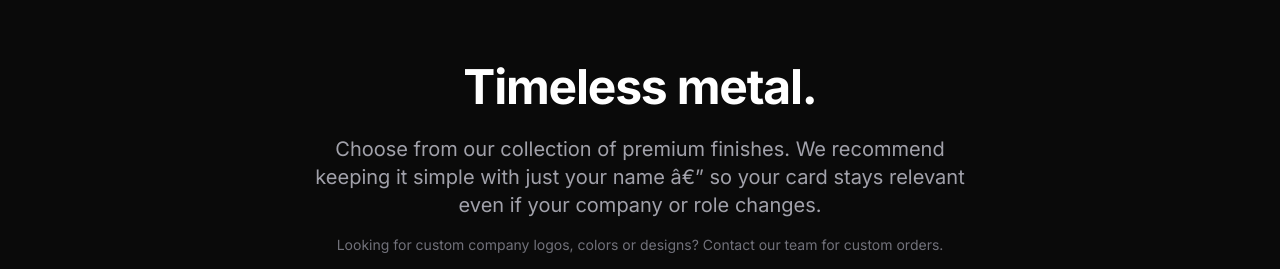
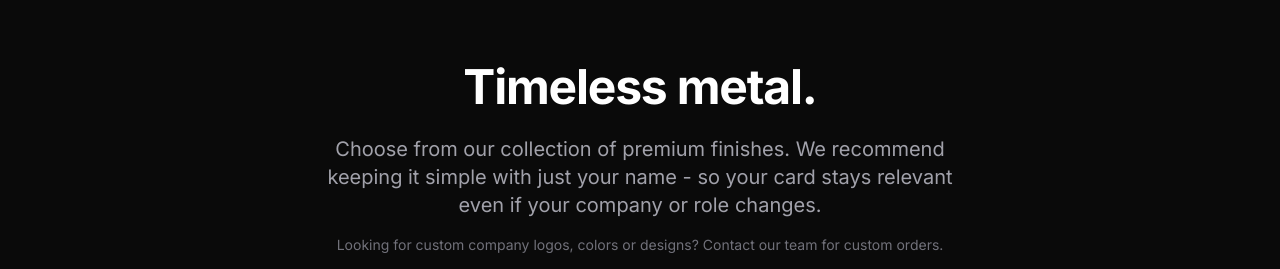
Before and after one commit to youemayare/tayz-landing-page, a Next.js app: page / in a window 1280 px wide. Shown: the part 1020-1289 px from the top of the page. Built offline with nearby package versions, Linux system fonts and the light colour scheme.

Commit message:
fix: resolve text encoding corruption from powershell script

```diff
--- a/src/app/page.tsx
+++ b/src/app/page.tsx
@@ -227,7 +227,7 @@ function StoryboardCards() {
         </FadeIn>
         <FadeIn delay={0.1}>
           <p className="text-xl text-muted max-w-2xl mx-auto">
-            Choose from our collection of premium finishes. We recommend keeping it simple with just your name â€” so your card stays relevant even if your company or role changes.
+            Choose from our collection of premium finishes. We recommend keeping it simple with just your name - so your card stays relevant even if your company or role changes.
           </p>
           <p className="text-sm mt-4 text-secondary">
             Looking for custom company logos, colors or designs? Contact our team for custom orders.
@@ -567,7 +567,7 @@ function StoryboardFaq() {
     },
     {
       question: "Can I update my details after ordering?",
-      answer: "Yes, always. Your Tayz card links to a dynamic digital profile. You can update your job title, links, and contact info instantly through your dashboard â€” no need to buy a new card."
+      answer: "Yes, always. Your Tayz card links to a dynamic digital profile. You can update your job title, links, and contact info instantly through your dashboard - no need to buy a new card."
     },
     {
       question: "Are there any subscription fees?",
@@ -579,7 +579,7 @@ function StoryboardFaq() {
     },
     {
       question: "What if there is no internet connection?",
-      answer: "If you or the other person are completely offline, you can present your Offline QR code. When scanned, it instantly saves your contact card to their phone â€” no internet required!"
+      answer: "If you or the other person are completely offline, you can present your Offline QR code. When scanned, it instantly saves your contact card to their phone - no internet required!"
     },
     {
       question: "Can I get a custom logo on my card?",
```
